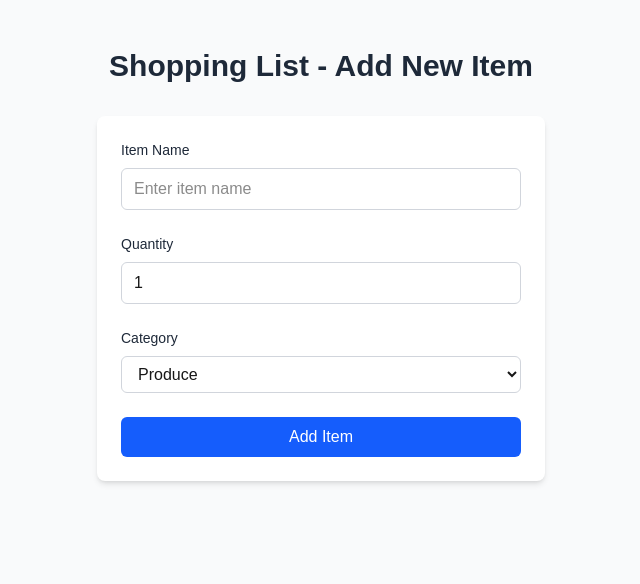
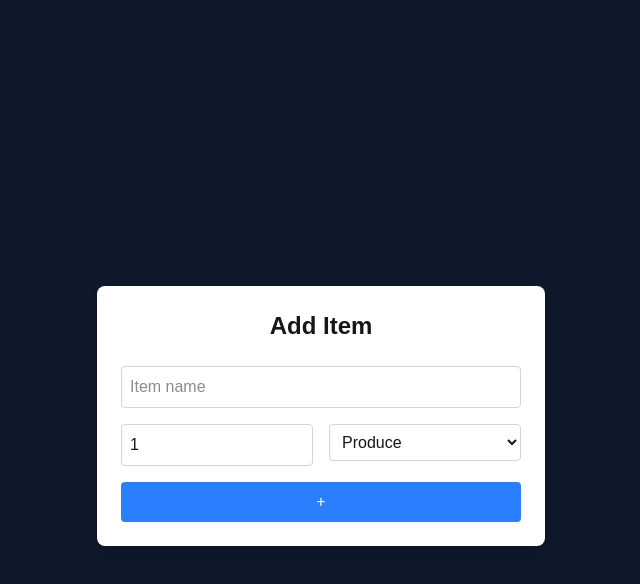
Before and after one commit to PankajX09/cprg306-assignments, a Next.js app: page /week-5 in a window 1280 px wide. Shown: the top 584 px of the page, without its empty margins (319-959 px from the left). Built offline with nearby package versions, Linux system fonts and the light colour scheme.

Commit message:
updates as requested

```diff
--- a/app/week-5/new-item.js
+++ b/app/week-5/new-item.js
@@ -2,27 +2,10 @@
 import { useState } from "react";
 
 export default function NewItem() {
-  // State variables
   const [name, setName] = useState("");
   const [quantity, setQuantity] = useState(1);
   const [category, setCategory] = useState("produce");
 
-  // Categories array
-  const categories = [
-    { value: "produce", label: "Produce" },
-    { value: "dairy", label: "Dairy" },
-    { value: "bakery", label: "Bakery" },
-    { value: "meat", label: "Meat" },
-    { value: "frozen", label: "Frozen Foods" },
-    { value: "canned", label: "Canned Goods" },
-    { value: "dry", label: "Dry Goods" },
-    { value: "beverages", label: "Beverages" },
-    { value: "snacks", label: "Snacks" },
-    { value: "household", label: "Household" },
-    { value: "other", label: "Other" }
-  ];
-
-  // Form submission handler
   const handleSubmit = (event) => {
     event.preventDefault();
 
@@ -32,8 +15,8 @@ export default function NewItem() {
       category,
     };
 
-    console.log("Item submitted:", item);
-    alert(`Item Added!\nName: ${name}\nQuantity: ${quantity}\nCategory: ${category}`);
+    console.log(item);
+    alert(`Added item: ${name}, Quantity: ${quantity}, Category: ${category}`);
 
     setName("");
     setQuantity(1);
@@ -41,69 +24,64 @@ export default function NewItem() {
   };
 
   return (
-    <form
-      onSubmit={handleSubmit}
-      className="bg-white p-6 rounded-lg shadow-md space-y-6"
-    >
-      {/* Name Field */}
-      <div className="space-y-2">
-        <label htmlFor="name" className="block text-sm font-medium text-gray-800">
-          Item Name
-        </label>
+    <div className="flex justify-center items-center min-h-screen">
+      <div className="bg-white rounded-lg shadow-md p-6 w-full max-w-md">
+        <h1 className="text-2xl font-bold mb-6 text-center">Add Item</h1>
+
+        <form onSubmit={handleSubmit} className="space-y-4">
+          <div>
             <input
               type="text"
-          id="name"
+              placeholder="Item name"
               value={name}
               onChange={(e) => setName(e.target.value)}
               required
-          className="w-full px-3 py-2 border border-gray-300 rounded-md focus:outline-none focus:ring-2 focus:ring-blue-500 focus:border-transparent"
-          placeholder="Enter item name"
+              className="w-full p-2 border border-gray-300 rounded focus:outline-none focus:border-blue-500"
             />
           </div>
 
-      {/* Quantity Field */}
-      <div className="space-y-2">
-        <label htmlFor="quantity" className="block text-sm font-medium text-gray-800">
-          Quantity
-        </label>
+          <div className="flex space-x-4">
+            <div className="flex-1">
               <input
                 type="number"
-          id="quantity"
+                min="1"
+                max="99"
                 value={quantity}
                 onChange={(e) => setQuantity(Number(e.target.value))}
-          min="1"
-          max="99"
                 required
-          className="w-full px-3 py-2 border border-gray-300 rounded-md focus:outline-none focus:ring-2 focus:ring-blue-500 focus:border-transparent"
+                className="w-full p-2 border border-gray-300 rounded focus:outline-none focus:border-blue-500"
               />
             </div>
 
-      {/* Category Field */}
-      <div className="space-y-2">
-        <label htmlFor="category" className="block text-sm font-medium text-gray-800">
-          Category
-        </label>
+            <div className="flex-1">
               <select
-          id="category"
                 value={category}
                 onChange={(e) => setCategory(e.target.value)}
-          className="w-full px-3 py-2 border border-gray-300 rounded-md focus:outline-none focus:ring-2 focus:ring-blue-500 focus:border-transparent"
+                className="w-full p-2 border border-gray-300 rounded focus:outline-none focus:border-blue-500"
               >
-          {categories.map((cat) => (
-            <option key={cat.value} value={cat.value}>
-              {cat.label}
-            </option>
-          ))}
+                <option value="produce">Produce</option>
+                <option value="dairy">Dairy</option>
+                <option value="bakery">Bakery</option>
+                <option value="meat">Meat</option>
+                <option value="frozen">Frozen Foods</option>
+                <option value="canned">Canned Goods</option>
+                <option value="dry">Dry Goods</option>
+                <option value="beverages">Beverages</option>
+                <option value="snacks">Snacks</option>
+                <option value="household">Household</option>
+                <option value="other">Other</option>
               </select>
             </div>
+          </div>
 
-      {/* Submit Button */}
           <button
             type="submit"
-        className="w-full bg-blue-600 text-white py-2 px-4 rounded-md hover:bg-blue-700 focus:outline-none focus:ring-2 focus:ring-blue-500 focus:ring-offset-2 transition-colors duration-200 font-medium"
+            className="w-full bg-blue-500 text-white p-2 rounded hover:bg-blue-600 focus:outline-none focus:ring-2 focus:ring-blue-500 focus:ring-offset-2"
           >
-        Add Item
+            +
           </button>
         </form>
+      </div>
+    </div>
   );
 }
--- a/app/week-5/page.js
+++ b/app/week-5/page.js
@@ -1,14 +1,9 @@
 import NewItem from "./new-item";
 
-export default function Week5Page() {
+export default function Page() {
   return (
-    <div className="min-h-screen bg-gray-50 py-12">
-      <div className="max-w-md mx-auto">
-        <h1 className="text-3xl font-bold text-center text-gray-800 mb-8">
-          Shopping List - Add New Item
-        </h1>
-        <NewItem />
-      </div>
-    </div>
+    <main className="min-h-screen bg-slate-900 p-4">
+      <NewItem />
+    </main>
   );
 }
```
Lines whose indentation alone changed are shown as unchanged.
